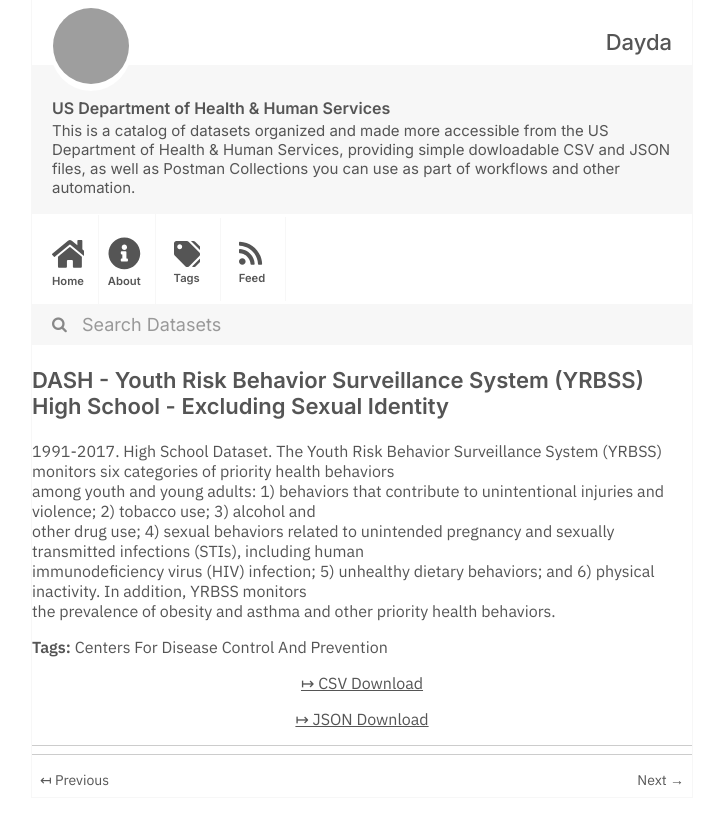
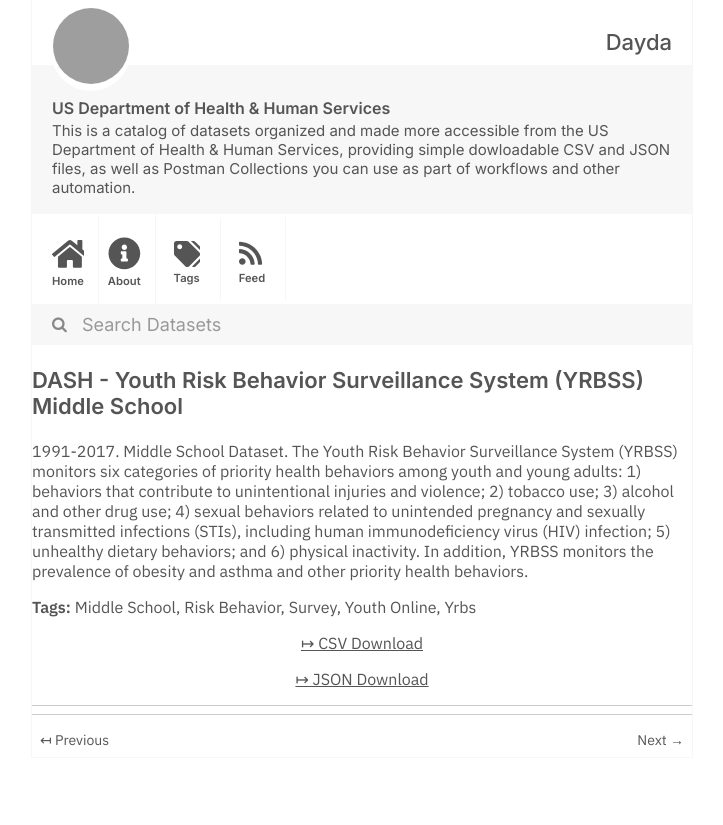
Before and after one commit to dayda-entities/us-department-of-health-and-human-services, a Jekyll site: the page built from _posts/2020-11-10-dash-youth-risk-behavior-surve.md, in a window 1280 px wide, cut to the strip 0-825 px from the top of the page. Shown: the whole strip, without its empty margins (278-1001 px from the left). Built offline with Jekyll 4.4.1, drawn with Linux system fonts in a browser that asks for light colours; grey boxes are pictures that could not be loaded.

```diff
--- a/_posts/2020-11-10-dash-youth-risk-behavior-surve.md
+++ b/_posts/2020-11-10-dash-youth-risk-behavior-surve.md
@@ -1,21 +1,23 @@
 ---
-title: >-
-  DASH - Youth Risk Behavior Surveillance System (YRBSS) High School - Excluding
-  Sexual Identity
-created: '2020-11-10T16:18:32.452510'
-modified: '2020-11-10T16:18:32.452522'
+title: DASH - Youth Risk Behavior Surveillance System (YRBSS) Middle School
+created: '2020-11-10T16:18:39.166767'
+modified: '2021-04-30T02:06:38.433488'
 state: active
 type: dataset
 tags:
-  - Centers For Disease Control And Prevention
+  - Middle School
+  - Risk Behavior
+  - Survey
+  - Youth Online
+  - Yrbs
 groups: []
-csv_url: 'https://data.cdc.gov/api/views/svam-8dhg/rows.csv?accessType=DOWNLOAD'
-json_url: 'https://data.cdc.gov/api/views/svam-8dhg/rows.json?accessType=DOWNLOAD'
+csv_url: 'https://data.cdc.gov/api/views/k5bc-k3g8/rows.csv?accessType=DOWNLOAD'
+json_url: 'https://data.cdc.gov/api/views/k5bc-k3g8/rows.json?accessType=DOWNLOAD'
 layout: post
 
 ---
-<p>1991-2017. High School Dataset. The Youth Risk Behavior Surveillance System (YRBSS) monitors six categories of priority health behaviors<br />
-among youth and young adults: 1) behaviors that contribute to unintentional injuries and violence; 2) tobacco use; 3) alcohol and<br />
-other drug use; 4) sexual behaviors related to unintended pregnancy and sexually transmitted infections (STIs), including human<br />
-immunodeficiency virus (HIV) infection; 5) unhealthy dietary behaviors; and 6) physical inactivity. In addition, YRBSS monitors<br />
-the prevalence of obesity and asthma and other priority health behaviors.</p>
+1991-2017. Middle School Dataset. The Youth Risk Behavior Surveillance System (YRBSS) monitors six categories of priority health behaviors
+among youth and young adults: 1) behaviors that contribute to unintentional injuries and violence; 2) tobacco use; 3) alcohol and
+other drug use; 4) sexual behaviors related to unintended pregnancy and sexually transmitted infections (STIs), including human
+immunodeficiency virus (HIV) infection; 5) unhealthy dietary behaviors; and 6) physical inactivity. In addition, YRBSS monitors
+the prevalence of obesity and asthma and other priority health behaviors.
```
